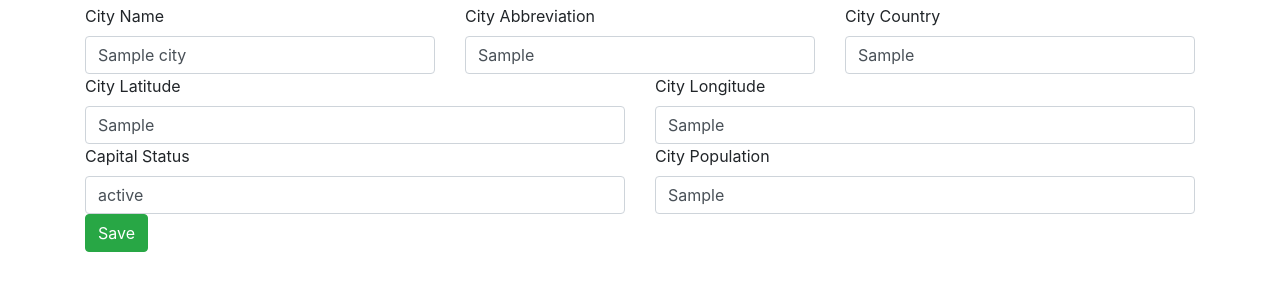
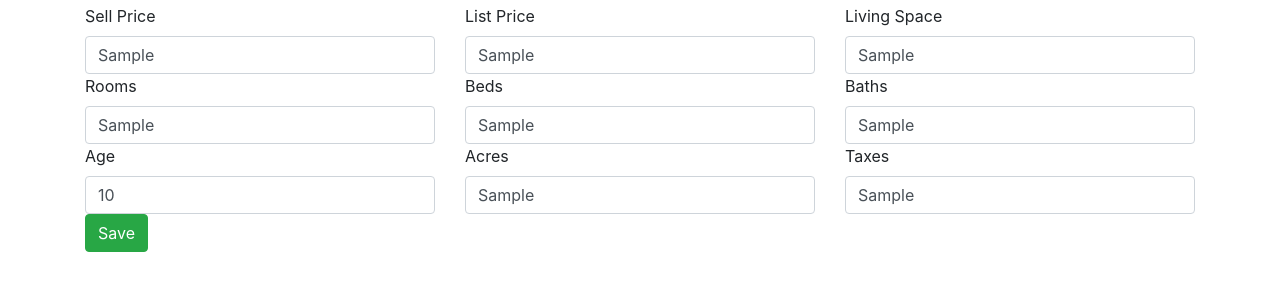
Before and after one commit to sw522/IS601-851-Web-App-Part3, a Flask app: template app/templates/edit.html in a window 1280 px wide. Shown: the part 56-356 px from the top of the page. Run offline with Flask 2, Linux system fonts and the light colour scheme; the template is opened without the code that fills it: most values are stand-ins (such as "Sample title", 1, 10 or a date in 2020); some libraries are stand-ins or nearby versions.

Commit message:
Feature: Updated edit.html file (must have missed it before)

```diff
--- a/app/templates/edit.html
+++ b/app/templates/edit.html
@@ -1,42 +1,47 @@
 {% extends "layout.html" %}
 {% block content %}
-<form action="/edit/{{city.id}}" method="post">
+<form action="/edit/{{home.id}}" method="post">
     <div class="row">
         <div class="col">
-            <label for="fldName">City Name</label>
-            <input id="fldName" type="text" class="form-control" placeholder="City Name" name="fldName" value="{{city.fldName}}">
+            <label for="fldSell">Sell Price</label>
+            <input id="fldSell" type="text" class="form-control" placeholder="0" name="fldSell" value="{{home.fldSell}}">
         </div>
         <div class="col">
-            <label for="fldAbbreviation">City Abbreviation</label>
-            <input id="fldAbbreviation" type="text" class="form-control" placeholder="City Abbreviation"
-                   name="fldAbbreviation" value="{{city.fldAbbreviation}}">
+            <label for="fldList">List Price</label>
+            <input id="fldList" type="text" class="form-control" placeholder="0" name="fldList" value="{{home.fldList}}">
         </div>
         <div class="col">
-            <label for="fldCountry">City Country</label>
-            <input id="fldCountry" type="text" class="form-control" placeholder="City Country" name="fldCountry" value="{{city.fldCountry}}">
+            <label for="fldLiving">Living Space</label>
+            <input id="fldLiving" type="text" class="form-control" placeholder="0" name="fldLiving" value="{{home.fldLiving}}">
         </div>
     </div>
 
     <div class="row">
         <div class="col">
-            <label for="fldLat">City Latitude</label>
-            <input id="fldLat" type="text" class="form-control" placeholder="City Latitude" name="fldLat" value="{{city.fldLat}}">
+            <label for="fldRooms">Rooms</label>
+            <input id="fldRooms" type="text" class="form-control" placeholder="0" name="fldRooms" value="{{home.fldRooms}}">
         </div>
         <div class="col">
-            <label for="fldlong">City Longitude</label>
-            <input id="fldlong" type="text" class="form-control" placeholder="City Longitude" name="fldLong" value="{{city.fldLong}}">
+            <label for="fldBeds">Beds</label>
+            <input id="fldBeds" type="text" class="form-control" placeholder="0" name="fldBeds" value="{{home.fldBeds}}">
+        </div>
+        <div class="col">
+            <label for="fldBaths">Baths</label>
+            <input id="fldBaths" type="text" class="form-control" placeholder="0" name="fldBaths" value="{{home.fldBaths}}">
         </div>
     </div>
     <div class="row">
         <div class="col">
-            <label for="fldCapitalStatus">Capital Status</label>
-
-            <input id="fldCapitalStatus" type="text" class="form-control" placeholder="Capital Status"
-                   name="fldCapitalStatus" value="{{city.fldCapitalStatus}}">
+            <label for="fldAge">Age</label>
+            <input id="fldAge" type="text" class="form-control" placeholder="0" name="fldAge" value="{{home.fldAge}}">
         </div>
         <div class="col">
-            <label for="fldPopulation">City Population</label>
-            <input id="fldPopulation" type="text" class="form-control" placeholder="Population" name="fldPopulation" value="{{city.fldPopulation}}">
+            <label for="fldAcres">Acres</label>
+            <input id="fldAcres" type="text" class="form-control" placeholder="0" name="fldAcres" value="{{home.fldAcres}}">
+        </div>
+        <div class="col">
+            <label for="fldTaxes">Taxes</label>
+            <input id="fldTaxes" type="text" class="form-control" placeholder="0" name="fldTaxes" value="{{home.fldTaxes}}">
         </div>
     </div>
     <button type="submit" class="btn btn-success">Save</button>
```
